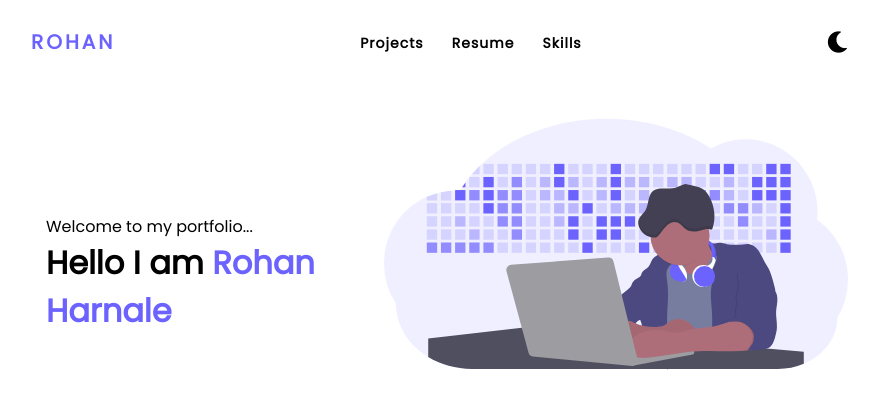
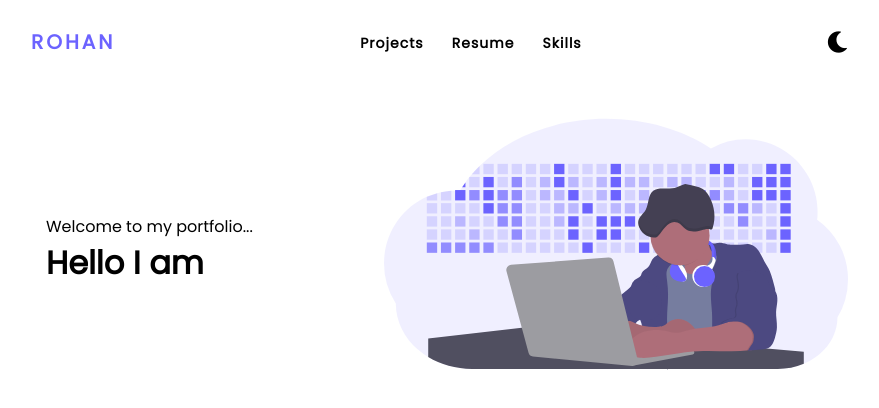
Before and after one commit to harnalerohan/portfolio, a React (Create React App) app: page / in a window 1280 px wide. Shown: the top 408 px of the page, without its empty margins (208-1087 px from the left). Built offline with nearby package versions, Linux system fonts and the light colour scheme.

Commit message:
added name changing animation

```diff
--- a/src/components/Introd.tsx
+++ b/src/components/Introd.tsx
@@ -5,18 +5,29 @@ import logo from "../devGuy.svg"
 
 const Introd = ({bgStatus}: any) => {
  let [name, setName] = useState(true);
+ let [classs, setclasss] = useState(true)
 
  useEffect(() => {
   setTimeout(() => {
-    setName(!name)
+  }, 3400);
+ }, []);
+
+ useEffect(() => {
+  setTimeout(() => {
+  setclasss(!classs)
+  setName(!name)
   }, 2000);
- }, [name]);
+ }, [classs]);
+
+ const handleChange = () => {
+  setclasss(!classs)
+ }
 
   return (
     <div className={bgStatus ? "envelopedBlack" : "envelope"}>
       <div className="intro">
         <p style={{color: bgStatus ? "white" : "black"}}>Welcome to my portfolio...</p>
-        <h1><span style={{color: bgStatus ? "white" : "black"}}>Hello I am </span><span className="name animate">{name ? "Rohan Harnale" : "Web Developer"}</span></h1>
+        <h1><span style={{color: bgStatus ? "white" : "black"}}>Hello I am </span><span className={classs ? "name fadeIn" : "name fadeOut"}>{name ? "Rohan Harnale" : "Web Developer"}</span></h1>
       </div>
       <div className="devGuy">
         <img src={logo} alt="devGuy" />
--- a/src/css/Introd.css
+++ b/src/css/Introd.css
@@ -32,16 +32,24 @@
 .intro{
   font-family: "poppins", "sans-serif";
   color: black;
-  padding: 130px 0px 0px 30px
+  padding: 130px 0px 0px 30px;
 }
 
 .intro h1{
   width: 100%;
-  transition: all 1s ease;
 }
 
 .name{
   color:#6c63ff;
+  transition: opacity 1s ease-in
+}
+
+.fadeIn{
+  opacity: 0;
+}
+
+.fadeOut{
+  opacity: 1;
 }
 
 @media screen and (max-width: 1024px) {
```
